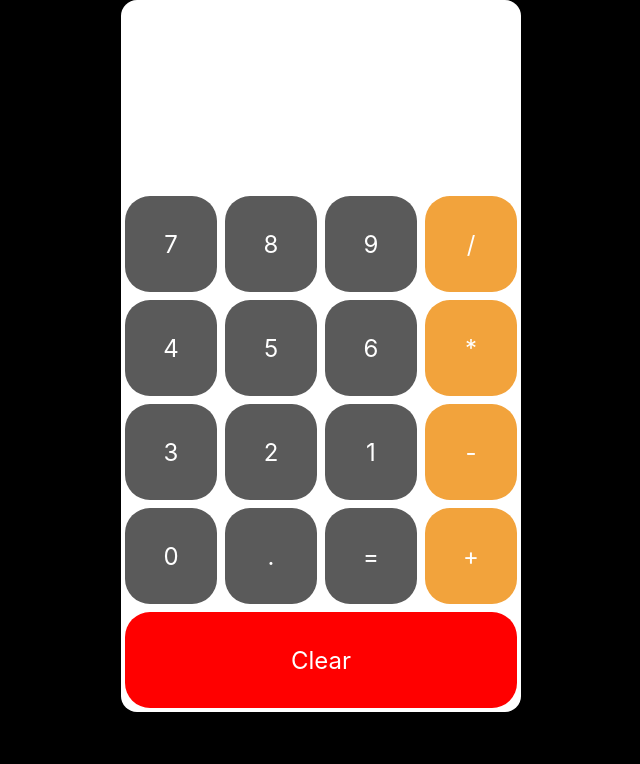
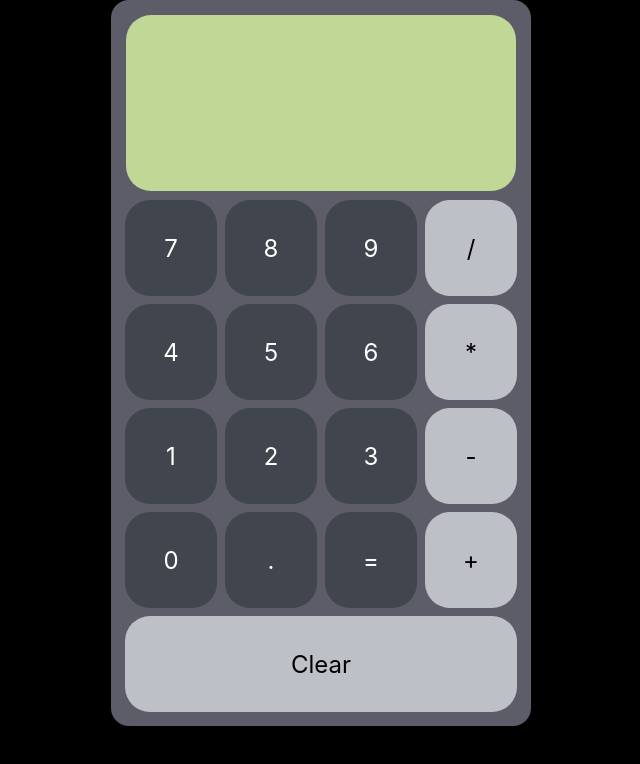
Before and after one commit to Shyamkumar-M/Calculator_Using_ReactJS, a React (Create React App) app in the folder calculator/: page / in a window 1280 px wide. Shown: the top 764 px of the page, without its empty margins (319-959 px from the left). Built offline with nearby package versions, Linux system fonts and the light colour scheme.

Commit message:
third commit

```diff
--- a/calculator/package.json
+++ b/calculator/package.json
@@ -6,6 +6,7 @@
     "@testing-library/jest-dom": "^5.17.0",
     "@testing-library/react": "^13.4.0",
     "@testing-library/user-event": "^13.5.0",
+    "mathjs": "^12.4.2",
     "react": "^18.3.1",
     "react-dom": "^18.3.1",
     "react-scripts": "5.0.1",
--- a/calculator/src/App.css
+++ b/calculator/src/App.css
@@ -9,9 +9,10 @@ body {
 }
 
 .calc-wrapper {
-  background-color: #fff;
+  background-color: #5c5d69;
   width: 400px;
-  border-radius: 16px;
+  border-radius: 18px;
+  padding: 10px;
 }
 
 .rows {
--- a/calculator/src/App.js
+++ b/calculator/src/App.js
@@ -2,24 +2,25 @@ import './App.css';
 import {useState} from "react";
 import Button from "./components/button";
 import Input from './components/input';
+import * as math from "mathjs";
 
 const App = () => {
 
   const[text , setText] = useState("")
   const[result , setResult] = useState("")
 
-  const addToInput = (val) => {
+  const addToText = (val) => {
     setText((text) => [...text,val + " "]);
   };
 
   const calculateResult = () => {
     const input = text.join("");
-    setResultText(math.evaluate(input));
+    setResult(math.evaluate(input));
   };
 
-  const resetText = () => {
+  const resetInput = () => {
     setText("");
-    setResultText("");
+    setResult("");
   }
 
   return (
@@ -27,30 +28,30 @@ const App = () => {
       <div className="calc-wrapper">
         <Input text = {text} result={result}/>
         <div className = "rows ">
-          <Button symbol="7"/>
-          <Button symbol="8"/>
-          <Button symbol="9"/>
-          <Button symbol="/" color = "#f2a33c"/>
+          <Button symbol="7" handleClick={addToText}/>
+          <Button symbol="8" handleClick={addToText}/>
+          <Button symbol="9" handleClick={addToText}/>
+          <Button symbol="/" color = "#bdc0c7" handleClick={addToText} fontColor= "black"/>
         </div>
         <div className = "rows ">
-          <Button symbol="4"/>
-          <Button symbol="5"/>
-          <Button symbol="6"/>
-          <Button symbol="*" color = "#f2a33c"/>
+          <Button symbol="4" handleClick={addToText}/>
+          <Button symbol="5" handleClick={addToText}/>
+          <Button symbol="6" handleClick={addToText}/>
+          <Button symbol="*" color = "#bdc0c7" handleClick={addToText} fontColor= "black"/>
         </div>
         <div className = "rows ">
-          <Button symbol="3"/>
-          <Button symbol="2"/>
-          <Button symbol="1"/>
-          <Button symbol="-" color = "#f2a33c"/>
+          <Button symbol="1" handleClick={addToText}/>
+          <Button symbol="2" handleClick={addToText}/>
+          <Button symbol="3" handleClick={addToText}/>
+          <Button symbol="-" color = "#bdc0c7" handleClick={addToText} fontColor= "black"/>
         </div>
         <div className = "rows ">
-          <Button symbol="0"/>
-          <Button symbol="."/>
-          <Button symbol="="/>
-          <Button symbol="+" color = "#f2a33c"/>
+          <Button symbol="0" handleClick={addToText}/>
+          <Button symbol="." handleClick={addToText}/>
+          <Button symbol="=" handleClick={calculateResult}/>
+          <Button symbol="+" color = "#bdc0c7" handleClick={addToText} fontColor= "black"/>
         </div>
-        <Button symbol="Clear" color = "red"/>
+        <Button symbol="Clear" color = "#bdc0c7" handleClick={resetInput} fontColor= "black"/>
       </div>
     </div>
   );
--- a/calculator/src/components/button.css
+++ b/calculator/src/components/button.css
@@ -4,7 +4,7 @@
     justify-content: center;
     align-items: center;
     font-size: 24px;
-    background-color: #5a5a5a;
+    background-color: #41454d;
     color: #fff;
     flex: 1;
     margin: 4px;
--- a/calculator/src/components/button.js
+++ b/calculator/src/components/button.js
@@ -1,8 +1,9 @@
 import "./button.css";
 
-const Button = ({symbol , color}) => {
+const Button = ({symbol , color , handleClick , fontColor}) => {
     return(
-        <div className = "button-wrapper" style = {{backgroundColor: color}} >{symbol}
+        <div onClick={() => handleClick(symbol)}
+        className = "button-wrapper" style = {{backgroundColor: color , color: fontColor}} >{symbol}
         </div>
     )
 }
--- a/calculator/src/components/input.css
+++ b/calculator/src/components/input.css
@@ -1,10 +1,13 @@
 .input-wrapper {
-    height: 10em;
+    height: 9em;
     display: flex;
     justify-content: flex-end;
     align-items: flex-end;
     flex-direction: column;
     padding: 16px;
+    margin: 5px;
+    background-color: #c0d796;
+    border-radius: 25px;
 }
 
 .result {
```
Also changed, not shown: 1 other file (tests, documents, lock files or other folders).
